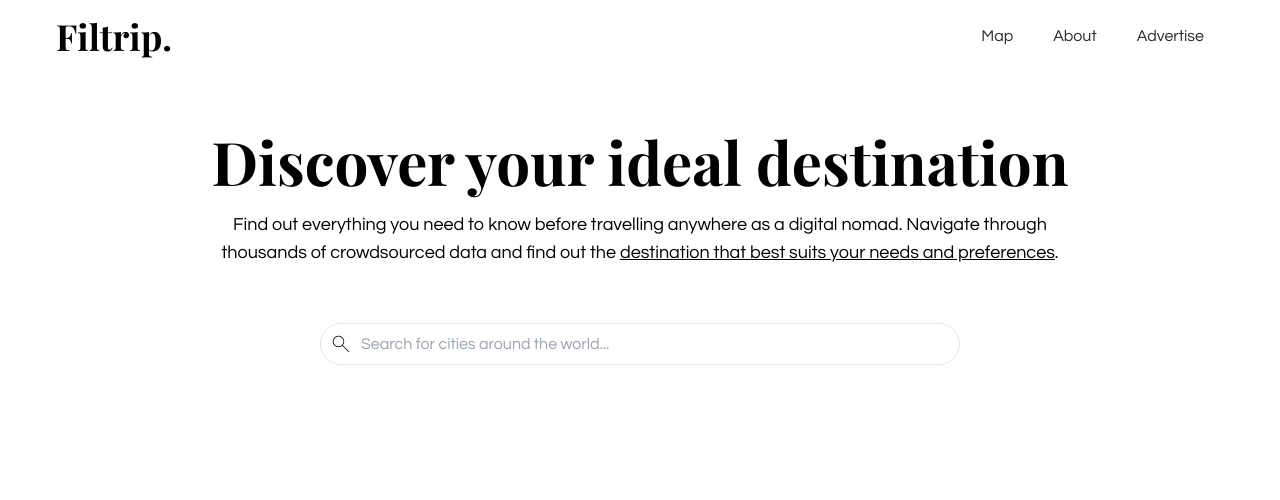
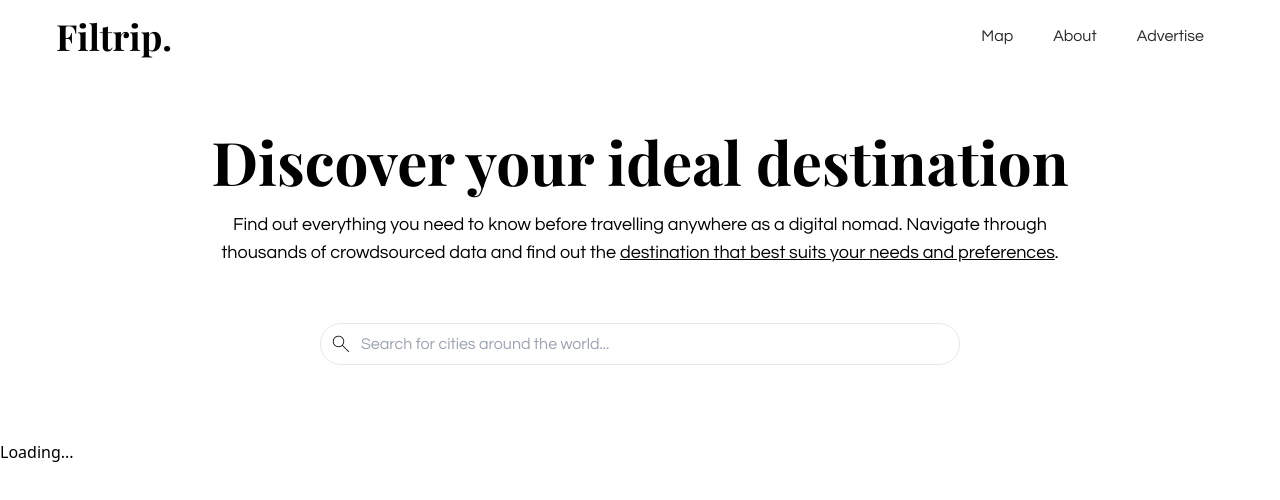
Before and after one commit to felibuscaglia/filtrip-ui, a React (Create React App) app: page / in a window 1280 px wide. Shown: the top 500 px of the page. Built offline with nearby package versions, Linux system fonts and the light colour scheme.

Commit message:
Creates CitySection component

```diff
--- a/package.json
+++ b/package.json
@@ -10,8 +10,10 @@
     "@types/node": "^16.11.62",
     "@types/react": "^18.0.21",
     "@types/react-dom": "^18.0.6",
+    "axios": "^0.27.2",
     "react": "^18.2.0",
     "react-dom": "^18.2.0",
+    "react-infinite-scroll-component": "^6.1.0",
     "react-router-dom": "^6.4.1",
     "react-scripts": "5.0.1",
     "typescript": "^4.8.4",
--- /dev/null
+++ b/src/components/CitiesSection/CityCard/index.tsx
@@ -0,0 +1,5 @@
+const CityCard = () => {
+  return <div>City card</div>
+}
+
+export default CityCard;
--- /dev/null
+++ b/src/components/CitiesSection/index.tsx
@@ -0,0 +1,45 @@
+import { API_CLIENT as apiClient } from "lib/axios/apiClient";
+import { ICity } from "lib/interfaces";
+import { useState } from "react";
+import InfiniteScroll from "react-infinite-scroll-component";
+import CityCard from "./CityCard";
+
+const CitiesSection = () => {
+  const [cities, setCities] = useState<ICity[]>(new Array(6));
+  const [hasMoreCities, setHasMoreCities] = useState(true);
+  const [page, setPage] = useState(0);
+
+  const fetchCities = () => {
+    console.log("fetchCities called");
+    /*  apiClient
+      .get<ICity[]>("/cities", {
+        params: {
+          page,
+        },
+      })
+      .then(({ data }) => {
+        setCities(cities.concat(data));
+        setPage(page + 1);
+      })
+      .catch((err) => console.error({ err }));
+      */
+  };
+
+  return (
+    <section className="min-h-screen">
+      <InfiniteScroll
+        dataLength={cities.length}
+        next={fetchCities}
+        hasMore={hasMoreCities}
+        loader={<h4>Loading...</h4>}
+        endMessage={<p>The end.</p>}
+      >
+        {cities.map((city) => (
+          <CityCard />
+        ))}
+      </InfiniteScroll>
+    </section>
+  );
+};
+
+export default CitiesSection;
--- /dev/null
+++ b/src/lib/axios/apiClient.ts
@@ -0,0 +1,7 @@
+import axios from 'axios';
+
+const API_CLIENT = axios.create({
+  baseURL: process.env.REACT_APP_API_URL
+})
+
+export { API_CLIENT };
--- /dev/null
+++ b/src/lib/interfaces/index.ts
@@ -0,0 +1,8 @@
+export interface IPhoto {
+
+}
+
+export interface ICity {
+  name: string;
+  photos: IPhoto[];
+}
--- a/src/screens/SplashPage/index.tsx
+++ b/src/screens/SplashPage/index.tsx
@@ -1,3 +1,4 @@
+import CitiesSection from "components/CitiesSection";
 import InputWithSuggestions from "components/InputWithSearchIcon";
 import PageHead from "components/PageHead";
 
@@ -14,6 +15,7 @@ const SplashPage = () => {
         </p>
         <InputWithSuggestions />
       </section>
+      <CitiesSection />
     </div>
   );
 };
```
Also changed, not shown: 1 other file (tests, documents, lock files or other folders).
